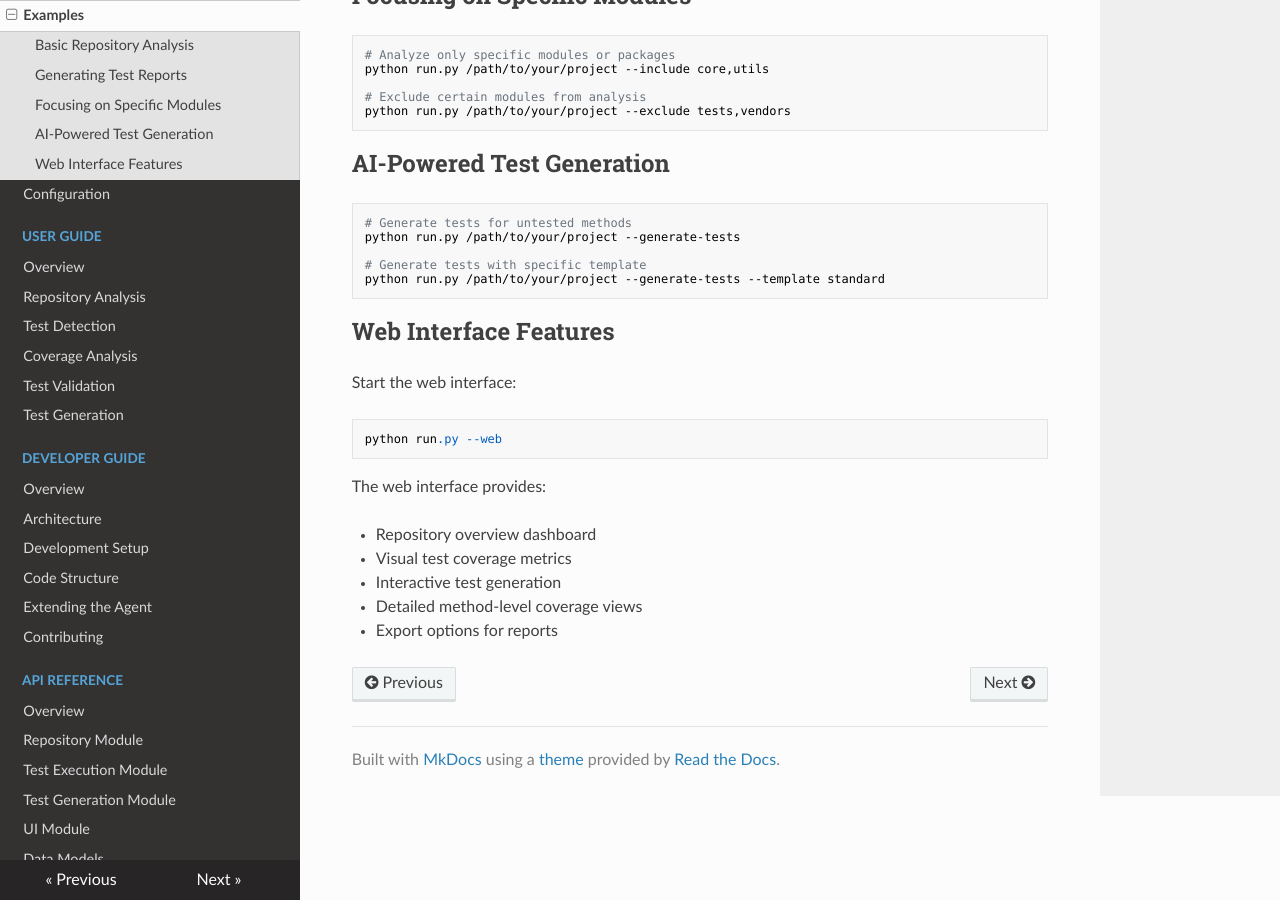
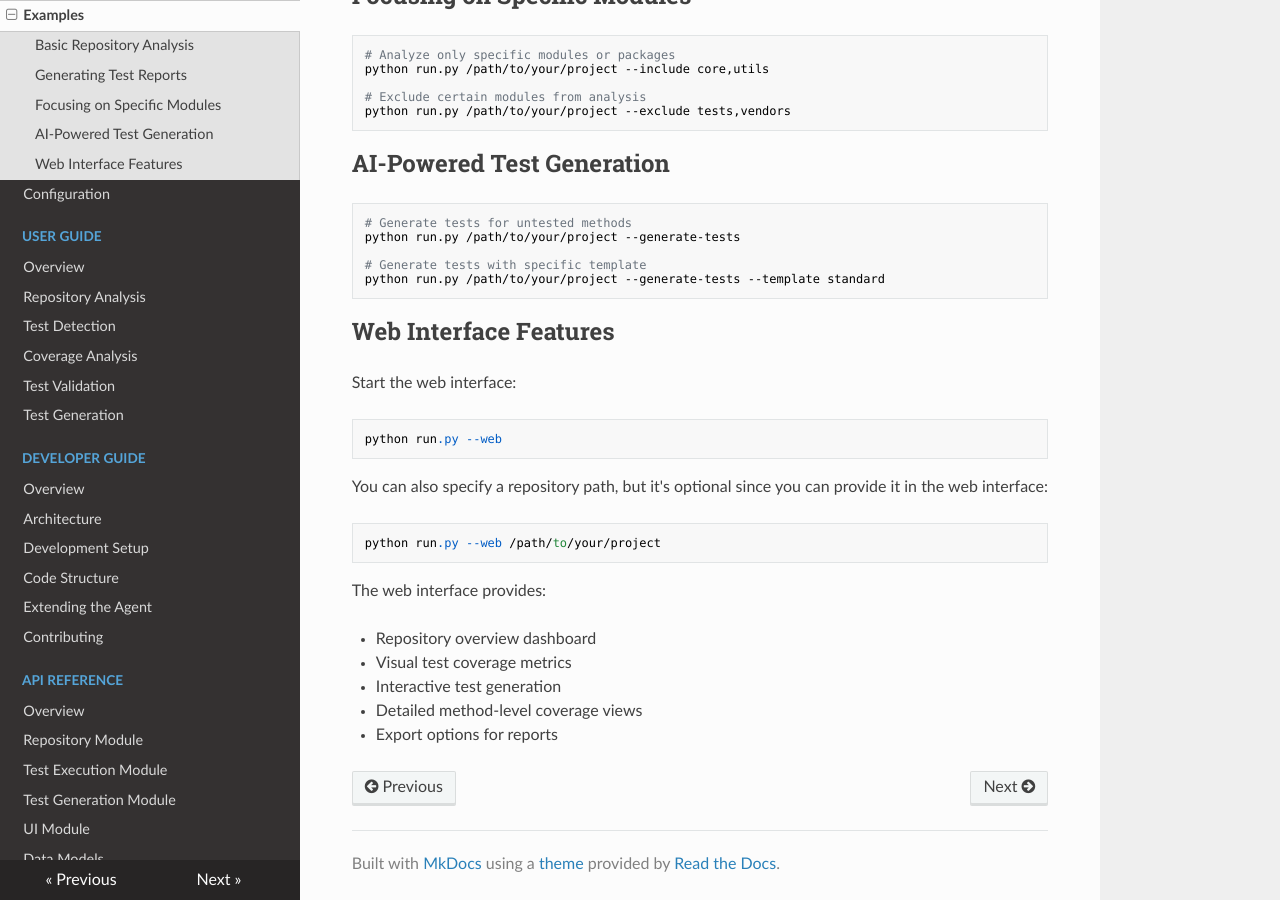
Before and after one commit to glsorensen/qe_agent_v2, an MkDocs documentation site: the page built from docs/getting_started/examples.md, in a window 1280 px wide and 900 px high, scrolled down 565 px. Built offline with MkDocs 1.6.1, drawn with Linux system fonts in a browser that asks for light colours; nearby versions of some CDN libraries.

Commit message:
Update documentation and tests for LangChain changes
- Update tests to use langchain_community and langchain_core imports
- Update documentation to show the optional repository path with --web flag
- Add examples of using the web interface with an optional repository path

🤖 Generated with [Claude Code](https://claude.ai/code)

Co-Authored-By: Claude <noreply@anthropic.com>

````diff
--- a/docs/getting_started/examples.md
+++ b/docs/getting_started/examples.md
@@ -50,6 +50,12 @@ Start the web interface:
 python run.py --web
 ```
 
+You can also specify a repository path, but it's optional since you can provide it in the web interface:
+
+```bash
+python run.py --web /path/to/your/project
+```
+
 The web interface provides:
 
 - Repository overview dashboard
````
Also changed, not shown: README.md (+3 -0 lines), 1 other file.
